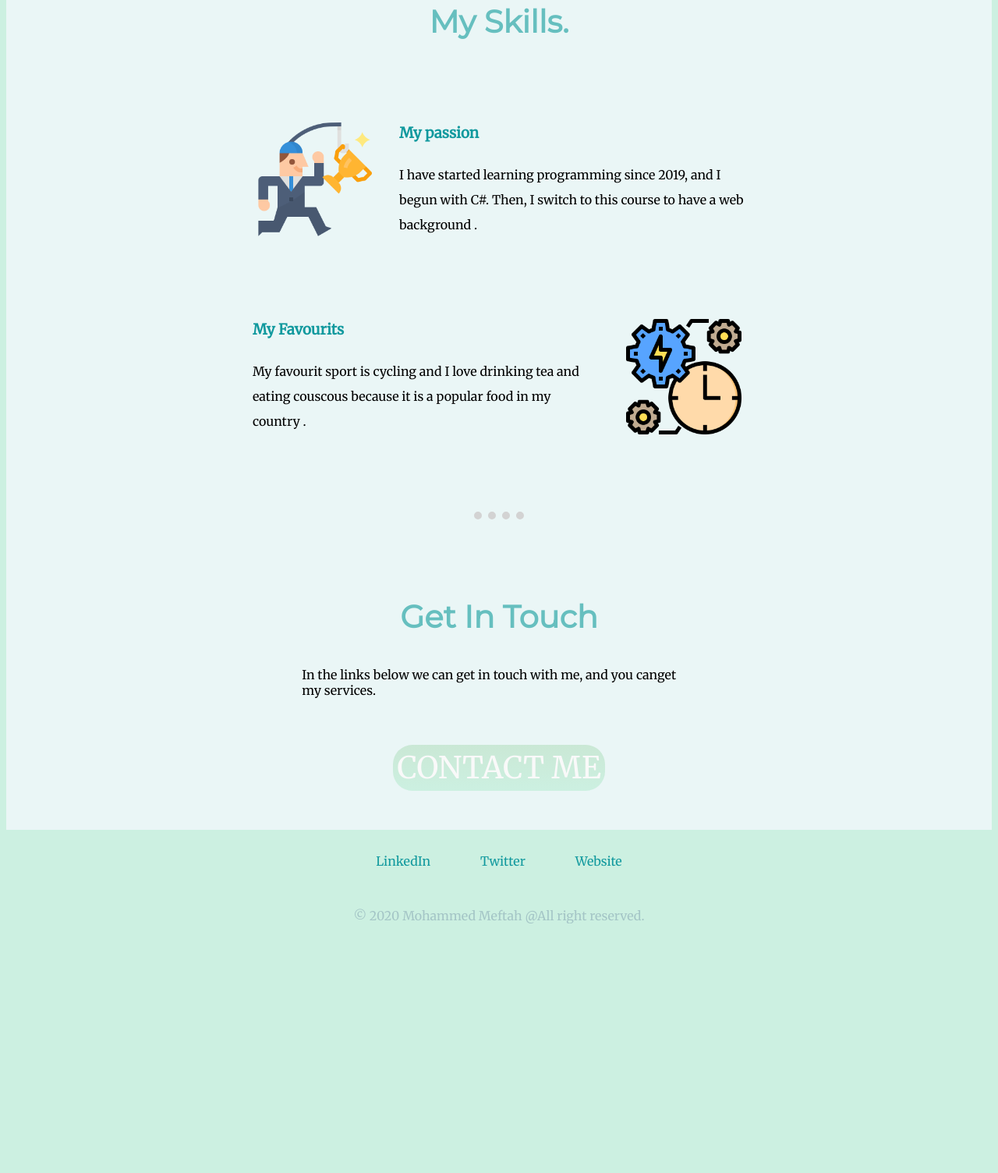
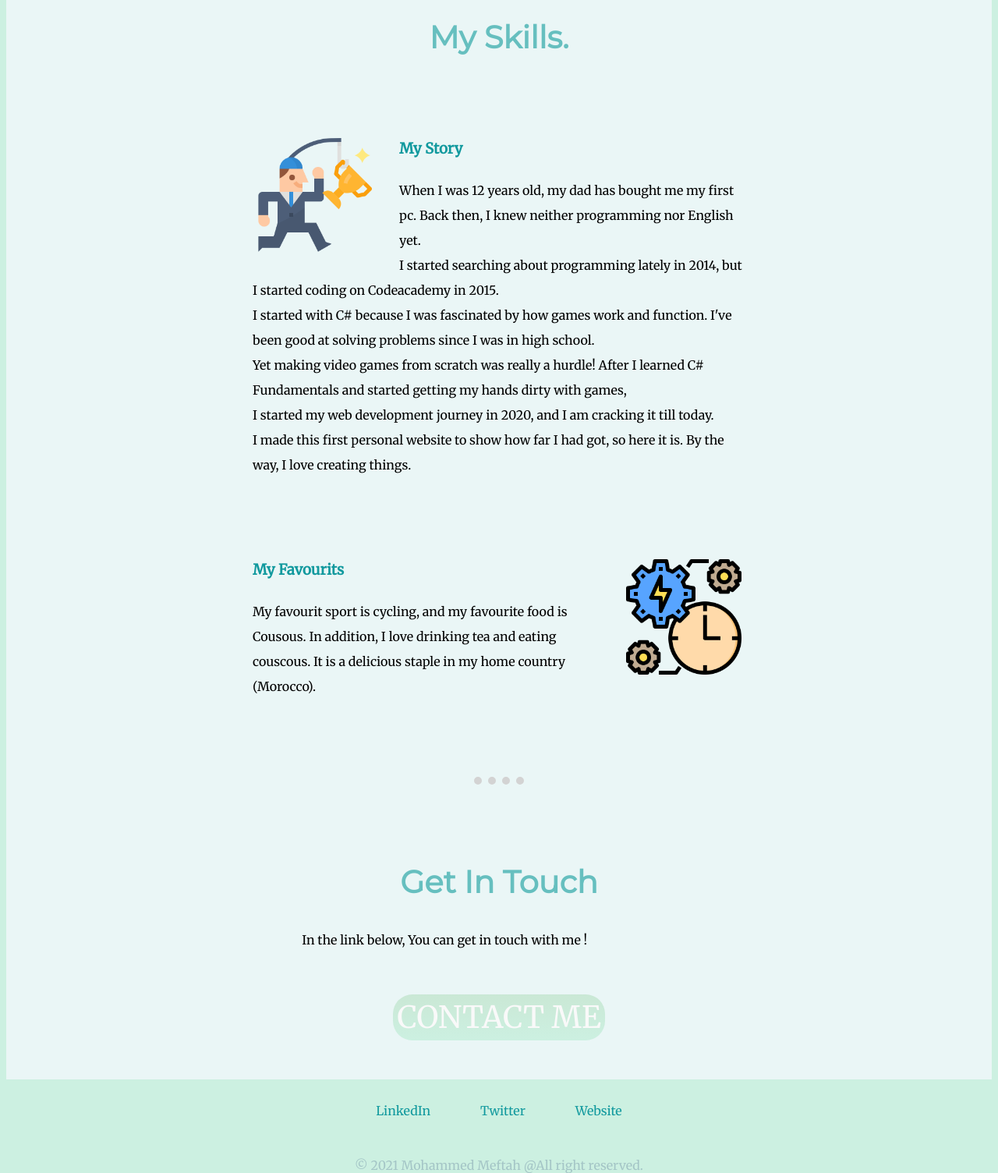
Before and after one commit to MefDev/CV, a plain HTML site: page CSS-MYSITE/index.html in a window 1280 px wide. Shown: the part 1406-2910 px from the top of the page at 78% size. Before the commit the page ends 2590 px from the top, so only its background shows below. Drawn offline with Linux system fonts and the light colour scheme.

Commit message:
New Update V2.0

```diff
--- a/CSS-MYSITE/index.html
+++ b/CSS-MYSITE/index.html
@@ -22,27 +22,34 @@
     <div class="profile">
       <img class="mef" src="img/mef.png" alt="">
       <h2 class="arab-text">بسم الله الرحمان الرحيم </h2>
-      <p>I am Mohammed, and I use this course to learn English and web development in order to get a new skills .</p>
+      <p>I am Mohammed, an English Literature student, and a front-end developer. I love everything new about technology. As a result, I am learning each day something new to become self-savvy.</p>
     </div>
     <hr>
     <div class="skills">
       <h2>My Skills.</h2>
       <div class="skill-row">
         <img class="skill-img" src="img/passion.png" alt="">
-        <h3>My passion</h3>
-        <p class="paragraph-1">I have started learning programming since 2019, and I begun with C#. Then, I switch to this course to have a web background .</p>
+        <h3>My Story</h3>
+        <p class="paragraph-1">
+          When I was 12 years old, my dad has bought me my first pc. Back then, I knew neither programming nor English yet. <br>
+          I started searching about programming lately in 2014, but I started coding on Codeacademy in 2015. <br>
+          I started with C# because I was fascinated by how games work and function. I've been good at solving problems since I was in high school. <br>
+          Yet making video games from scratch was really a hurdle! After I learned C# Fundamentals and started getting my hands dirty with games, <br>
+          I started my web development journey in 2020, and I am cracking it till today. <br>
+          I made this first personal website to show how far I had got, so here it is. By the way, I love creating things.<br>
+       </p>
       </div>
       <div class="skill-row">
         <img class="bae-img" src="img/activity.png" alt="">
         <h3>My Favourits</h3>
-        <p class="paragraph-2">My favourit sport is cycling and I love drinking tea and eating couscous because it is a popular food in my country .</p>
+        <p class="paragraph-2">My favourit sport is cycling, and my favourite food is Cousous. In addition, I love drinking tea and eating couscous. It is a delicious staple in my home country (Morocco).</p>
       </div>
     </div>
     <hr>
     <div>
       <h2>Get In Touch</h2>
-      <p class="contact-message">In the links below we can get in touch with me, and you canget my services.</p>
-      <a class="btn" href="mailto:name@email.com">CONTACT ME</a>
+      <p class="contact-message">In the link below, You can get in touch with me !</p>
+      <a class="btn" href="mohamedmeftah2018@gmail.com">CONTACT ME</a>
     </div>
   </div>
 
@@ -51,7 +58,7 @@
     <a class="footer-link" href="#">LinkedIn</a>
     <a class="footer-link" href="#">Twitter</a>
     <a class="footer-link" href="#">Website</a>
-    <p class="reserved">© 2020 Mohammed Meftah @All right reserved.</p>
+    <p class="reserved">© 2021 Mohammed Meftah @All right reserved.</p>
   </div>
 
 
```
